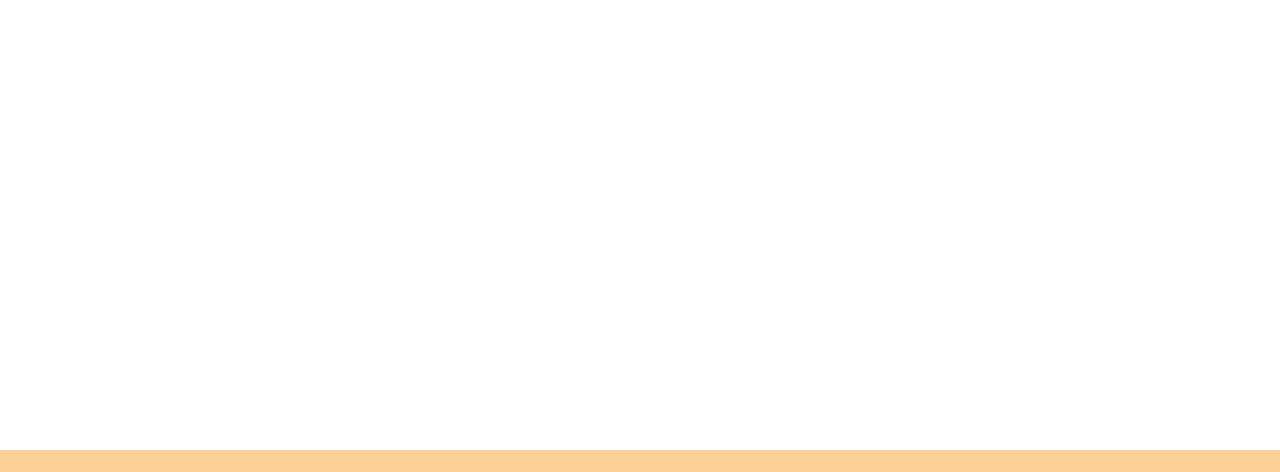
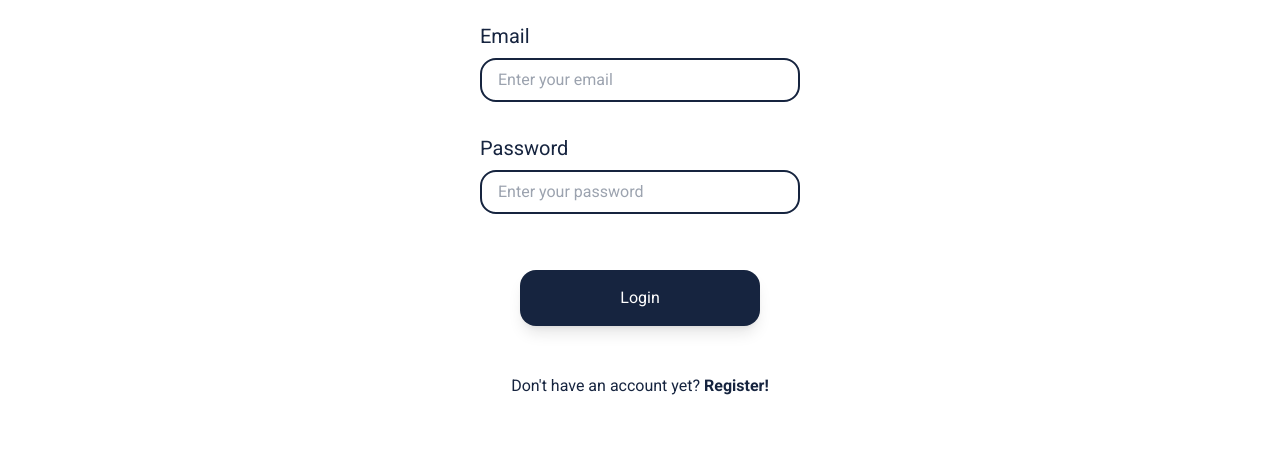
Before and after one commit to Martinekong/fed2-sp2, a website with bundled scripts: page auth/login/index.html in a window 1280 px wide. Shown: the part 246-718 px from the top of the page. Built offline with nearby package versions, Linux system fonts and the light colour scheme; no server answers; a web font is replaced by a local one.

Commit message:
HTML and styling on login page

```diff
--- a/auth/login/index.html
+++ b/auth/login/index.html
@@ -56,7 +56,48 @@
         </span>
       </div>
     </header>
-    <main></main>
+
+    <main>
+      <section class="flex flex-col gap-12 items-center mt-14 mb-24 px-8">
+        <h1 class="font-heading font-bold text-6xl capitalize">login</h1>
+        <form class="flex flex-col gap-8 items-center w-full">
+          <div class="flex flex-col gap-2 w-full max-w-80">
+            <label for="email" class="text-xl">Email</label>
+            <input
+              type="email"
+              id="email"
+              name="email"
+              placeholder="Enter your email"
+              required
+              class="border-2 rounded-2xl border-primary px-4 py-2 w-full focus:outline-none focus:ring-inset focus:ring-2 focus:ring-primary"
+            />
+          </div>
+          <div class="flex flex-col gap-2 w-full max-w-80">
+            <label for="password" class="text-xl">Password</label>
+            <input
+              type="password"
+              name="password"
+              id="password"
+              placeholder="Enter your password"
+              required
+              class="border-2 rounded-2xl border-primary px-4 py-2 w-full focus:outline-none focus:ring-inset focus:ring-2 focus:ring-primary"
+            />
+          </div>
+          <button
+            type="submit"
+            class="bg-primary text-white p-4 rounded-2xl text-center capitalize hover:bg-primary-hover w-60 mt-6 shadow-lg"
+          >
+            login
+          </button>
+        </form>
+        <p>
+          Don't have an account yet?<a href="./../register/" class="font-bold">
+            Register!</a
+          >
+        </p>
+      </section>
+    </main>
+
     <footer class="bg-tertiary p-8 flex items-end justify-between">
       <a
         href="./../../index.html"
```
Also changed, not shown: css/style.css.
